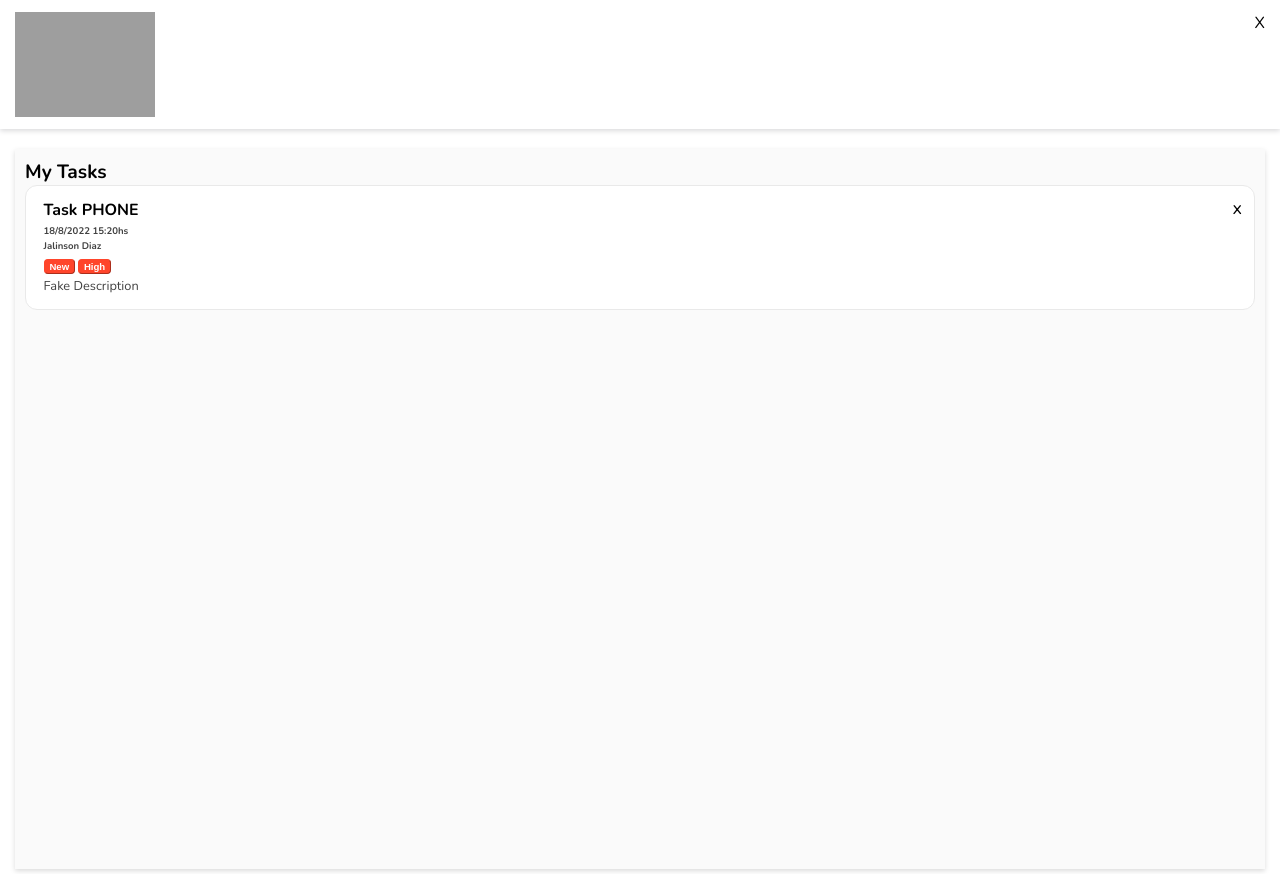
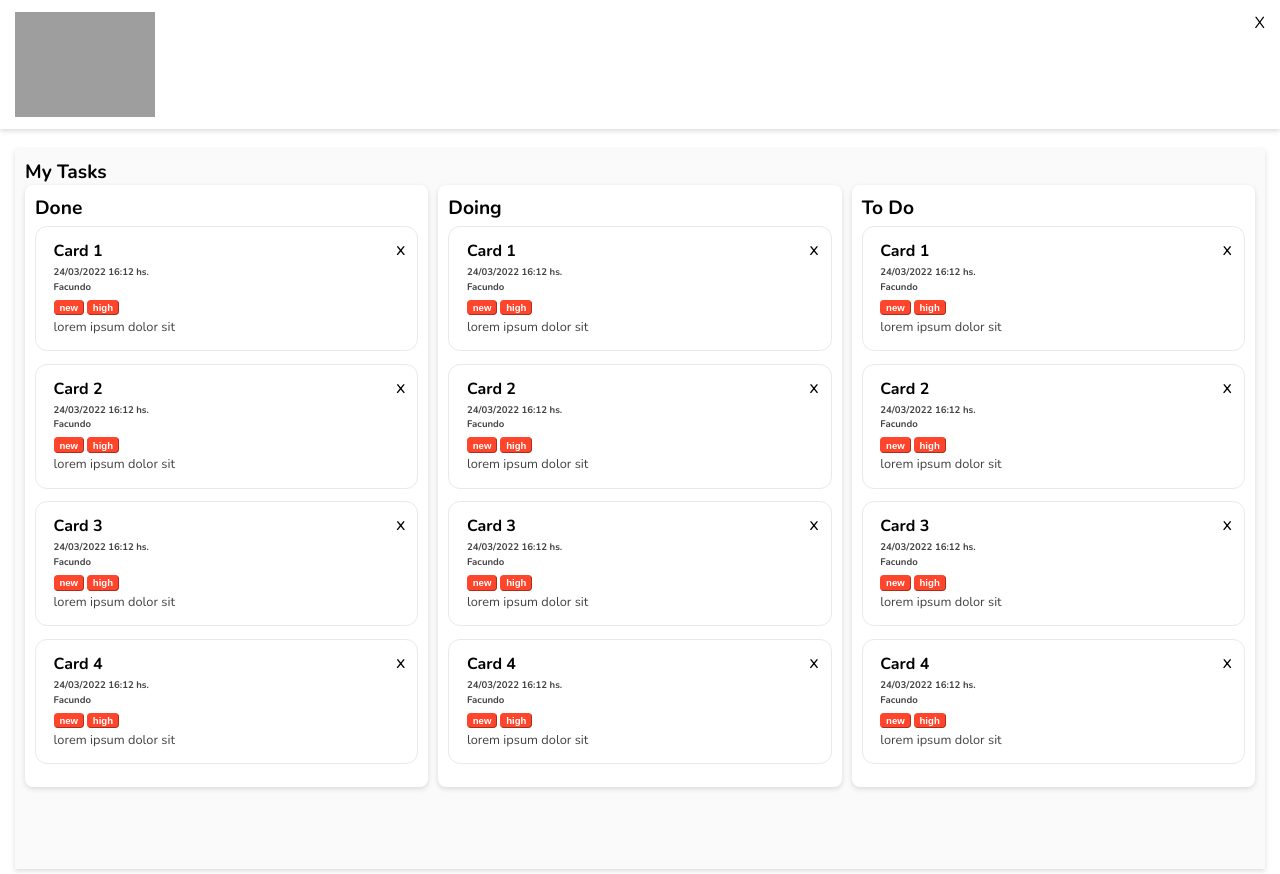
Before and after one commit to zJaaal/go-scrum-project, a React (Vite) app: page / in a window 1280 px wide. Both pictures are taken after typing "name@example.com", "Sample123" into the empty fields and a click on the button "Log In". Built offline with nearby package versions, Linux system fonts and the light colour scheme; grey boxes are pictures that could not be loaded.

Commit message:
Implemented Card component

```diff
--- a/src/pages/tasks/pages/Tasks.tsx
+++ b/src/pages/tasks/pages/Tasks.tsx
@@ -1,8 +1,9 @@
+import Card from "../components/Card";
 import useResize from "../hooks/useResize";
+import { cardsData } from "../misc/data";
 import "../Tasks.styles.css";
-import { limitDescription } from "../utils/string/limitDescription";
 const TasksPage = () => {
-  const isPhone = useResize();
+  const { isPhone } = useResize();
   return (
     <main id="tasks">
       <section className="wrapper_list">
@@ -12,86 +13,29 @@ const TasksPage = () => {
 
         {isPhone ? (
           <div className="list phone">
-            <div className="card">
-              <div className="close">x</div>
-              <h3>Task PHONE</h3>
-              <h6>18/8/2022 15:20hs</h6>
-              <h5>Jalinson Diaz</h5>
-              <button type="button">New</button>
-              <button type="button">High</button>
-              <p>Fake Description</p>
-            </div>
+            {cardsData.map((card) => (
+              <Card key={card.id} {...card} />
+            ))}
           </div>
         ) : (
           <div className="list_group">
             <div className="list">
               <h4>Done</h4>
-              <div className="card">
-                <div className="close">x</div>
-                <h3>Task #1</h3>
-                <h6>18/8/2022 15:20hs</h6>
-                <h5>Jalinson Diaz</h5>
-                <button type="button">New</button>
-                <button type="button">High</button>
-                <p>
-                  {
-                    limitDescription(`Destroy couch let me in let me out let me in let me out let me
-                  in let me out who broke this door anyway thug cat . Find a way
-                  to fit in tiny box. Cat is love, cat is life why can't i catch
-                  that stupid red dot. Lick the other cats scratch so owner
-                  bleeds. Check cat door for ambush 10 times before coming in
-                  make meme, make cute face sleeps on my head. Get video posted
-                  to internet for chasing red dot. Dont wait for the storm to
-                  pass, dance in the rain put butt in owner's face meowing non
-                  stop for food meow for food, then when human fills food dish,
-                  take a few bites of food and continue meowing hide when guests
-                  come over, so find empty spot in cupboard and sleep all day.
-                  Destroy dog. Stare at ceiling light. Flex claws on the human's
-                  belly and purr like a lawnmower poop on couch yet scratch yet
-                  stretch. Mice skid on floor, crash into wall , or make it to
-                  the carpet before i vomit mmmmmm mew mew or meowing non stop
-                  for food run at 3am. Miaow then turn around and show you my
-                  bum white cat sleeps on a black shirt. Play riveting piece on
-                  synthesizer keyboard. Bite the neighbor's bratty kid love. Lie
-                  in the sink all day nyaa nyaa or jump around on couch, meow
-                  constantly until given food, no, you can't close the door, i
-                  haven't decided whether or not i wanna go out claws in the eye
-                  of the beholder yet love to play with owner's hair tie poop on
-                  grasses. Where is my slave? I'm getting hungry drink water out
-                  of the faucet catch small lizards, bring them into house, then
-                  unable to find them on carpet but cough hairball on
-                  conveniently placed pants. Mouse destroy couch as revenge
-                  shred all toilet paper and spread around the house, or play
-                  with twist ties hunt anything that moves, and annoy owner
-                  until he gives you food say meow repeatedly until belly rubs,
-                  feels good so enslave the hooman.`).string
-                  }
-                </p>
-              </div>
+              {cardsData.map((card) => (
+                <Card key={card.id} {...card} />
+              ))}
             </div>
             <div className="list">
               <h4>Doing</h4>
-              <div className="card">
-                <div className="close">x</div>
-                <h3>Task #1</h3>
-                <h6>18/8/2022 15:20hs</h6>
-                <h5>Jalinson Diaz</h5>
-                <button type="button">New</button>
-                <button type="button">High</button>
-                <p>Fake Description</p>
-              </div>
+              {cardsData.map((card) => (
+                <Card key={card.id} {...card} />
+              ))}
             </div>
             <div className="list">
               <h4>To Do</h4>
-              <div className="card">
-                <div className="close">x</div>
-                <h3>Task #1</h3>
-                <h6>18/8/2022 15:20hs</h6>
-                <h5>Jalinson Diaz</h5>
-                <button type="button">New</button>
-                <button type="button">High</button>
-                <p>Fake Description</p>
-              </div>
+              {cardsData.map((card) => (
+                <Card key={card.id} {...card} />
+              ))}
             </div>
           </div>
         )}
```
